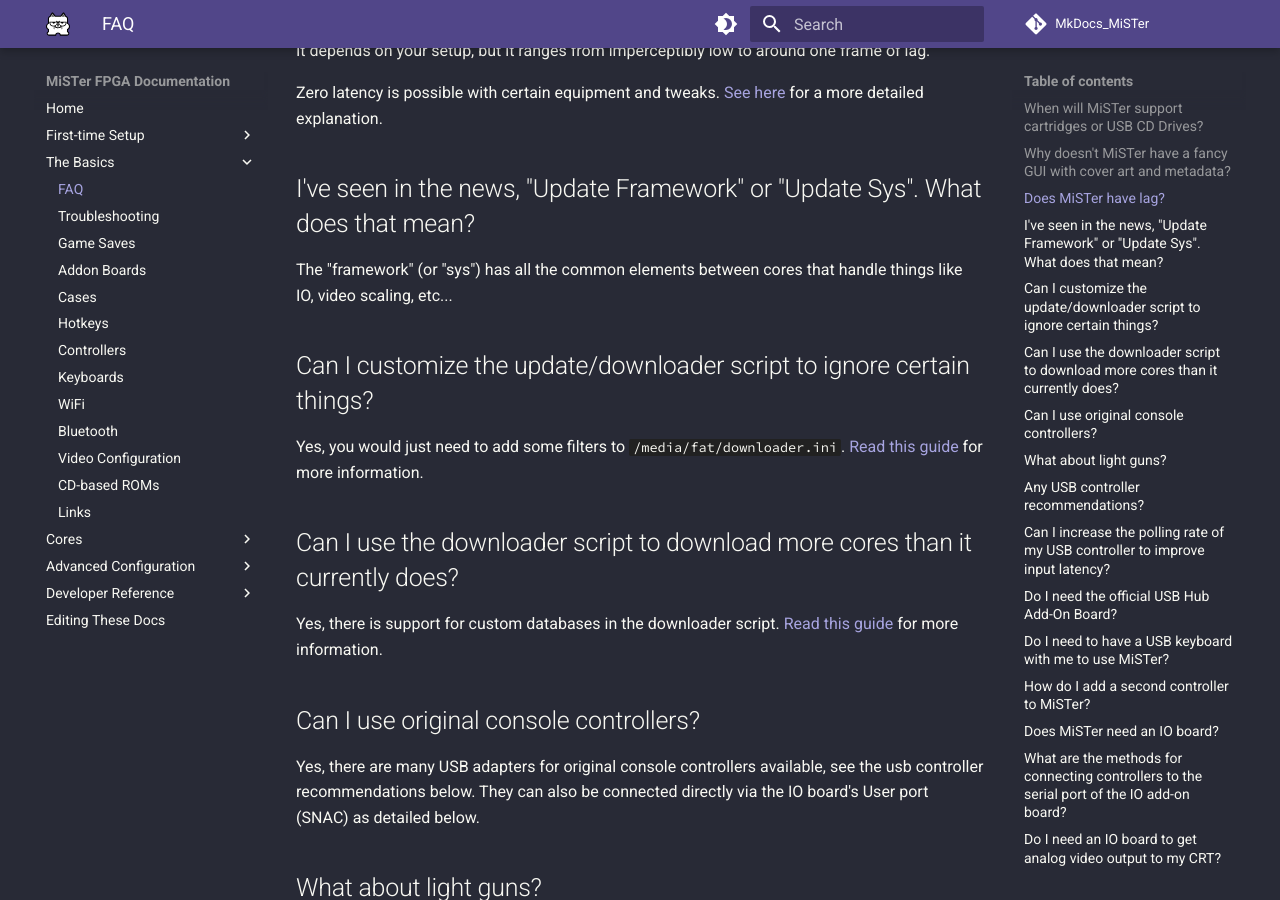
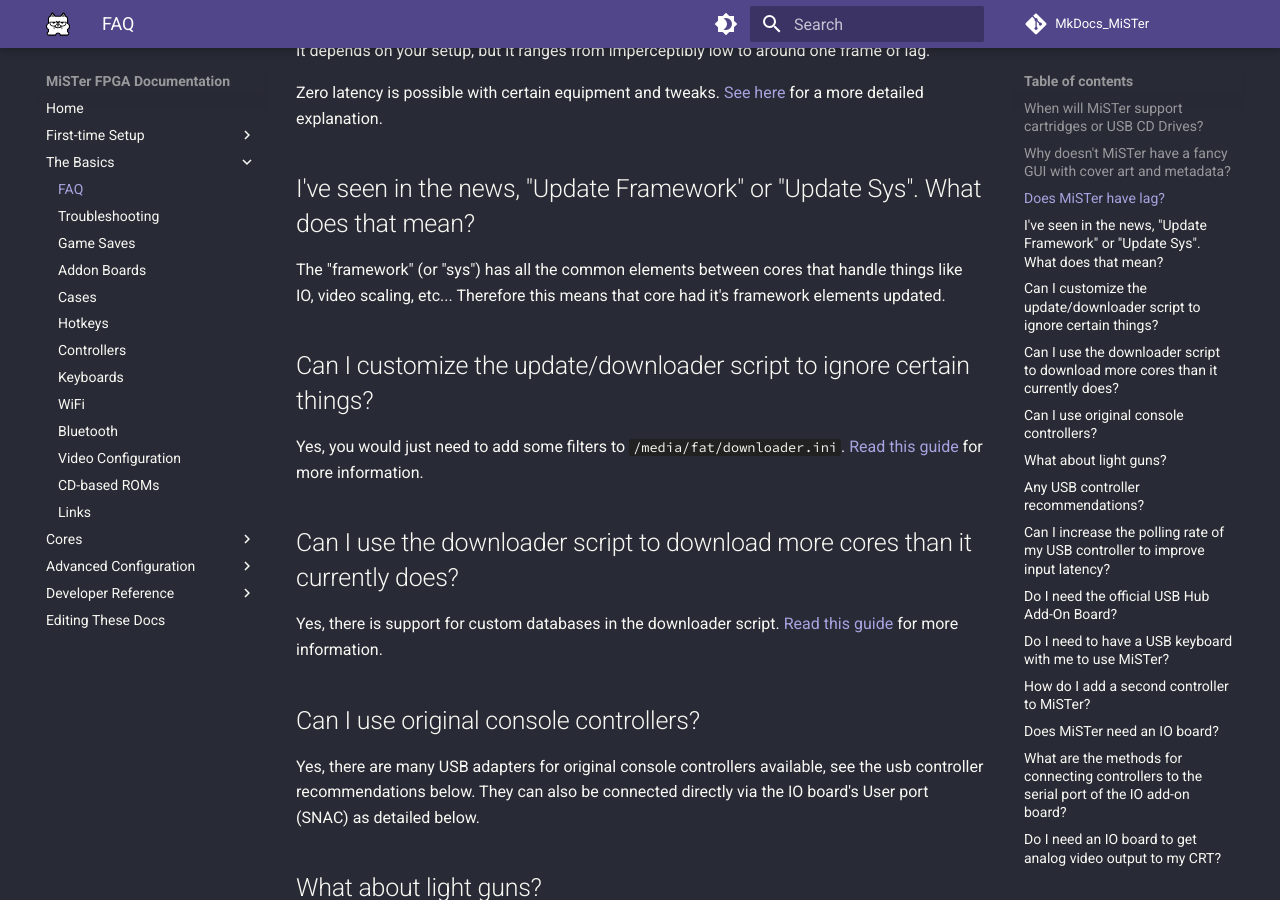
Before and after one commit to MiSTer-devel/MkDocs_MiSTer, an MkDocs documentation site: the page built from docs/basics/faq.md, in a window 1280 px wide and 900 px high, scrolled down 798 px. Built offline with MkDocs 1.6.1 and Material for MkDocs 9.7.7, drawn with Linux system fonts in a browser that asks for light colours; comment, search, counter and statistics services are not loaded.

Commit message:
Update faq.md

```diff
--- a/docs/basics/faq.md
+++ b/docs/basics/faq.md
@@ -18,7 +18,7 @@
 
 ## I've seen in the news, "Update Framework" or "Update Sys".  What does that mean?
 
-The "framework" (or "sys") has all the common elements between cores that handle things like IO, video scaling, etc...
+The "framework" (or "sys") has all the common elements between cores that handle things like IO, video scaling, etc... Therefore this means that core had it's framework elements updated.
 
 ## Can I customize the update/downloader script to ignore certain things?
 
```
